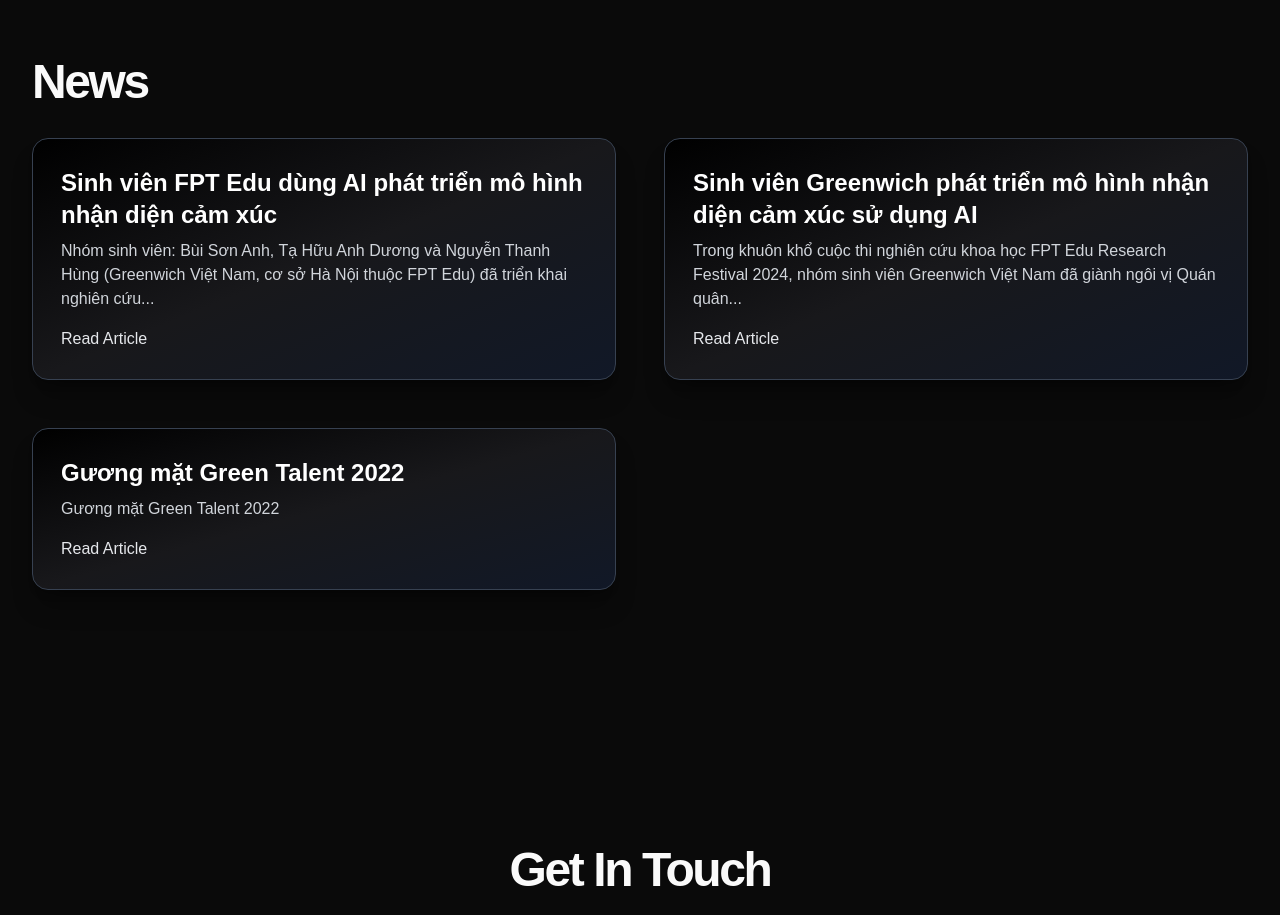
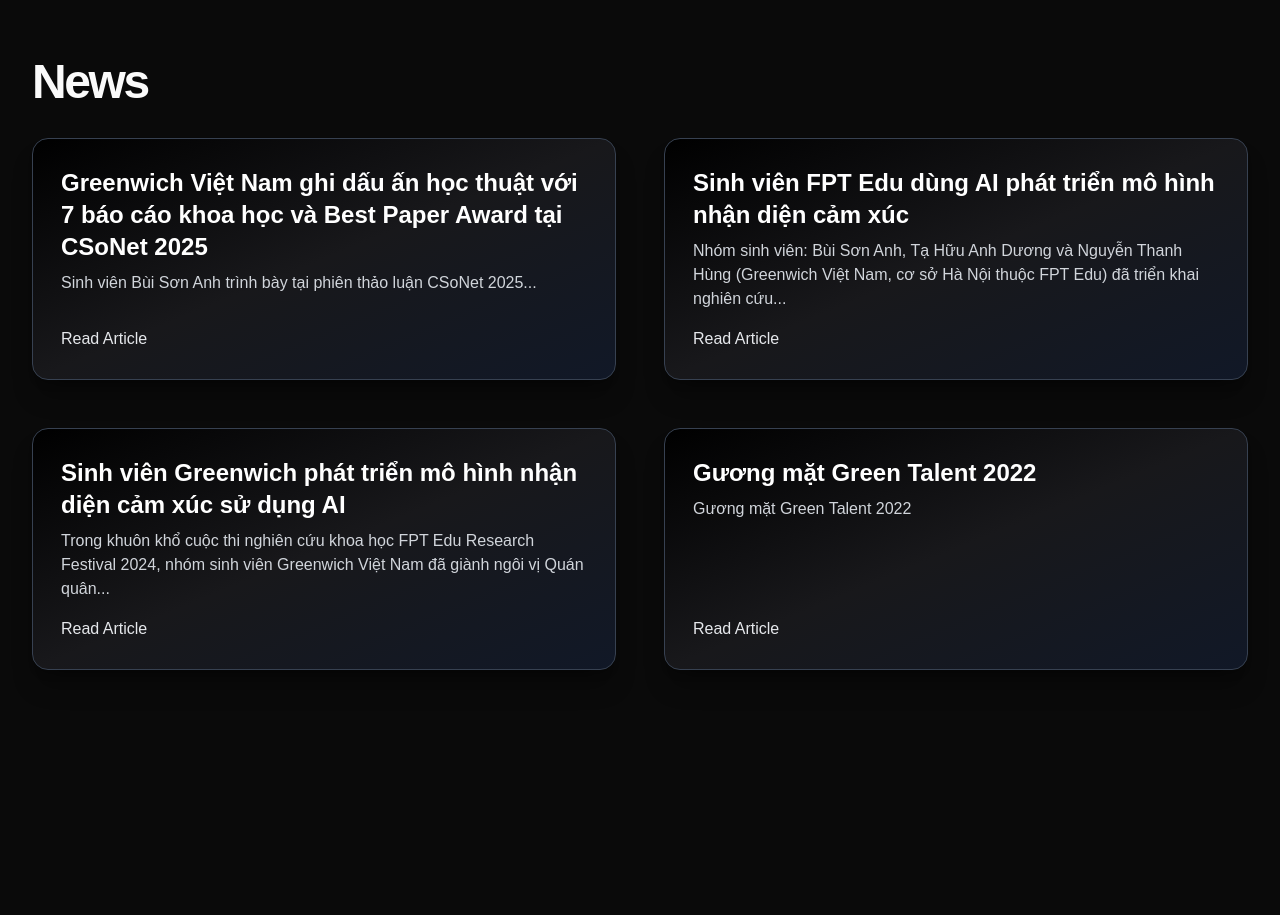
Before and after one commit to buisonanh/buisonanh.github.io, a React (Vite) app: page / in a window 1280 px wide. Shown: the part 3060-3975 px from the top of the page. Built offline with nearby package versions, Linux system fonts and the light colour scheme.

Commit message:
update: update news articles and modify News component

```diff
--- a/src/components/portfolio/News.jsx
+++ b/src/components/portfolio/News.jsx
@@ -2,6 +2,11 @@
 import { motion } from 'framer-motion';
 
 const newsArticles = [
+  {
+    title: "Greenwich Việt Nam ghi dấu ấn học thuật với 7 báo cáo khoa học và Best Paper Award tại CSoNet 2025",
+    description: "Sinh viên Bùi Sơn Anh trình bày tại phiên thảo luận CSoNet 2025...",
+    url: "https://greenwich.edu.vn/greenwich-viet-nam-ghi-dau-an-hoc-thuat-voi-7-bao-cao-khoa-hoc-va-best-paper-award-tai-csonet-2025/#:~:text=Sinh%20vi%C3%AAn%20B%C3%B9i%20S%C6%A1n%20Anh%20tr%C3%ACnh%20b%C3%A0y%20t%E1%BA%A1i%20phi%C3%AAn%20th%E1%BA%A3o%20lu%E1%BA%ADn",
+  },
   {
     title: "Sinh viên FPT Edu dùng AI phát triển mô hình nhận diện cảm xúc",
     description: "Nhóm sinh viên: Bùi Sơn Anh, Tạ Hữu Anh Dương và Nguyễn Thanh Hùng (Greenwich Việt Nam, cơ sở Hà Nội thuộc FPT Edu) đã triển khai nghiên cứu...",
@@ -41,4 +46,5 @@
   </section>
 );
 
+
 export default News;
```
